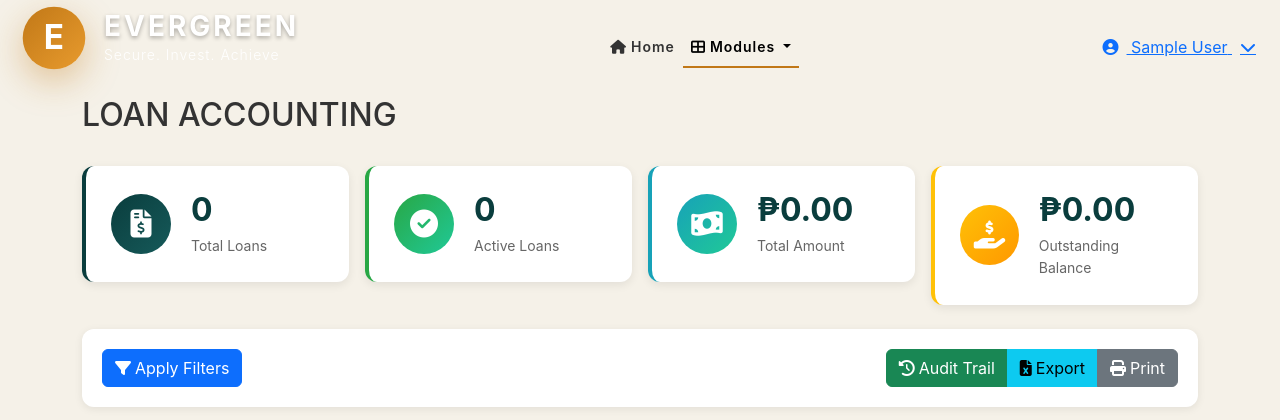
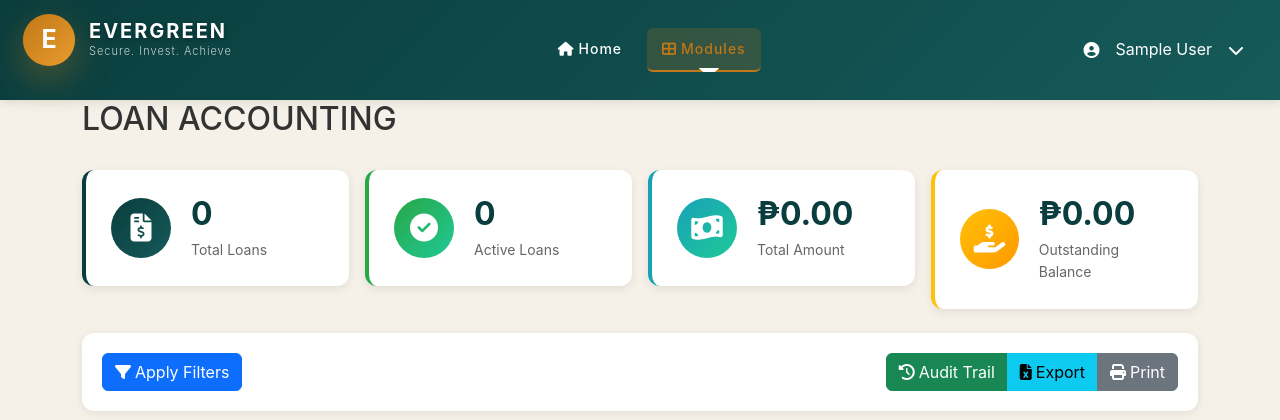
Before and after one commit to Leap0920/Accounting-and-finance, a PHP site: page /modules/loan-accounting.php in a window 1280 px wide. Shown: the top 420 px of the page. Run offline with PHP 8.4, Linux system fonts and the light colour scheme; the visitor is signed in with stand-in values (Sample User, id 1); data that the repository does not hold is empty; some libraries are stand-ins or nearby versions.

Commit message:
Nav bar loan updated

```diff
--- a/assets/css/loan-accounting.css
+++ b/assets/css/loan-accounting.css
@@ -1,6 +1,250 @@
 /* ========================================
    LOAN ACCOUNTING MODULE STYLES
    ======================================== */
+
+/* Navigation Bar Styling */
+.navbar-custom {
+    background: linear-gradient(135deg, #0A3D3D 0%, #165A5A 100%) !important;
+    padding: 15px 0;
+    box-shadow: 0 2px 10px rgba(0, 0, 0, 0.1);
+}
+
+.navbar-custom .logo-section {
+    display: flex;
+    align-items: center;
+    gap: 15px;
+}
+
+.navbar-custom .logo-circle {
+    width: 50px;
+    height: 50px;
+    background: linear-gradient(135deg, #C17817 0%, #E89B2E 100%);
+    border-radius: 50%;
+    display: flex;
+    align-items: center;
+    justify-content: center;
+    font-size: 24px;
+    font-weight: bold;
+    color: #FFF;
+    box-shadow: 0 4px 15px rgba(193, 120, 23, 0.3);
+}
+
+.navbar-custom .logo-text h1 {
+    font-size: 20px;
+    margin: 0;
+    color: #FFF;
+    font-weight: 700;
+    letter-spacing: 2px;
+}
+
+.navbar-custom .logo-text p {
+    font-size: 11px;
+    margin: 0;
+    color: rgba(255, 255, 255, 0.8);
+    font-weight: 300;
+    letter-spacing: 1px;
+}
+
+.navbar-custom .navbar-nav .nav-link {
+    color: #FFF !important;
+    font-weight: 500;
+    font-size: 14px;
+    padding: 10px 15px;
+    margin: 0 5px;
+    border-radius: 6px;
+    transition: all 0.3s ease;
+    position: relative;
+}
+
+.navbar-custom .navbar-nav .nav-link:hover {
+    background-color: rgba(255, 255, 255, 0.1);
+    color: #FFF !important;
+}
+
+.navbar-custom .navbar-nav .nav-link.active {
+    background-color: rgba(193, 120, 23, 0.2);
+    color: #C17817 !important;
+    border-bottom: 2px solid #C17817;
+}
+
+.navbar-custom .navbar-nav .nav-link.active::after {
+    content: '';
+    position: absolute;
+    bottom: -2px;
+    left: 50%;
+    transform: translateX(-50%);
+    width: 20px;
+    height: 2px;
+    background-color: #C17817;
+}
+
+.navbar-custom .dropdown-toggle::after {
+    color: #FFF;
+    margin-left: 5px;
+}
+
+.navbar-custom .dropdown-menu {
+    background-color: #FFF;
+    border: none;
+    border-radius: 8px;
+    box-shadow: 0 8px 25px rgba(0, 0, 0, 0.15);
+    padding: 10px 0;
+    margin-top: 5px;
+}
+
+.navbar-custom .dropdown-menu .dropdown-item {
+    color: #333;
+    padding: 10px 20px;
+    font-size: 14px;
+    transition: all 0.3s ease;
+}
+
+.navbar-custom .dropdown-menu .dropdown-item:hover {
+    background-color: rgba(10, 61, 61, 0.1);
+    color: #0A3D3D;
+}
+
+.navbar-custom .dropdown-menu .dropdown-item.active {
+    background-color: rgba(193, 120, 23, 0.1);
+    color: #C17817;
+}
+
+.navbar-custom .dropdown-menu .dropdown-divider {
+    margin: 8px 0;
+    border-color: rgba(0, 0, 0, 0.1);
+}
+
+/* Notifications */
+.navbar-custom .nav-icon-btn {
+    color: #FFF;
+    font-size: 18px;
+    padding: 8px;
+    border-radius: 50%;
+    transition: all 0.3s ease;
+    position: relative;
+}
+
+.navbar-custom .nav-icon-btn:hover {
+    background-color: rgba(255, 255, 255, 0.1);
+    color: #FFF;
+}
+
+.navbar-custom .notification-badge {
+    position: absolute;
+    top: 0;
+    right: 0;
+    background-color: #dc3545;
+    color: #FFF;
+    font-size: 10px;
+    font-weight: bold;
+    padding: 2px 6px;
+    border-radius: 10px;
+    min-width: 18px;
+    text-align: center;
+}
+
+.navbar-custom .notifications-dropdown {
+    min-width: 300px;
+}
+
+.navbar-custom .notification-item {
+    display: flex;
+    align-items: center;
+    gap: 12px;
+    padding: 12px 15px;
+}
+
+.navbar-custom .notification-content {
+    flex: 1;
+}
+
+.navbar-custom .notification-content strong {
+    display: block;
+    font-size: 13px;
+    color: #333;
+    margin-bottom: 2px;
+}
+
+.navbar-custom .notification-content small {
+    color: #666;
+    font-size: 11px;
+}
+
+/* User Profile */
+.navbar-custom .user-profile-btn {
+    color: #FFF;
+    text-decoration: none;
+    display: flex;
+    align-items: center;
+    gap: 8px;
+    padding: 8px 12px;
+    border-radius: 6px;
+    transition: all 0.3s ease;
+}
+
+.navbar-custom .user-profile-btn:hover {
+    background-color: rgba(255, 255, 255, 0.1);
+    color: #FFF;
+}
+
+.navbar-custom .user-dropdown-header {
+    display: flex;
+    align-items: center;
+    gap: 12px;
+    padding: 15px 20px;
+    background-color: #f8f9fa;
+    border-radius: 8px 8px 0 0;
+}
+
+.navbar-custom .user-dropdown-header i {
+    color: #0A3D3D;
+}
+
+.navbar-custom .user-dropdown-header strong {
+    display: block;
+    color: #333;
+    font-size: 14px;
+}
+
+.navbar-custom .user-dropdown-header small {
+    color: #666;
+    font-size: 12px;
+}
+
+/* Responsive Navigation */
+@media (max-width: 991px) {
+    .navbar-custom .navbar-collapse {
+        background-color: rgba(10, 61, 61, 0.95);
+        margin-top: 15px;
+        padding: 15px;
+        border-radius: 8px;
+    }
+
+    .navbar-custom .navbar-nav {
+        margin-top: 10px;
+    }
+
+    .navbar-custom .navbar-nav .nav-link {
+        margin: 5px 0;
+        padding: 12px 15px;
+    }
+}
+
+@media (max-width: 768px) {
+    .navbar-custom .logo-text h1 {
+        font-size: 16px;
+    }
+
+    .navbar-custom .logo-text p {
+        font-size: 10px;
+    }
+
+    .navbar-custom .logo-circle {
+        width: 40px;
+        height: 40px;
+        font-size: 20px;
+    }
+}
 
 /* Stats Cards */
 .stat-card {
```
